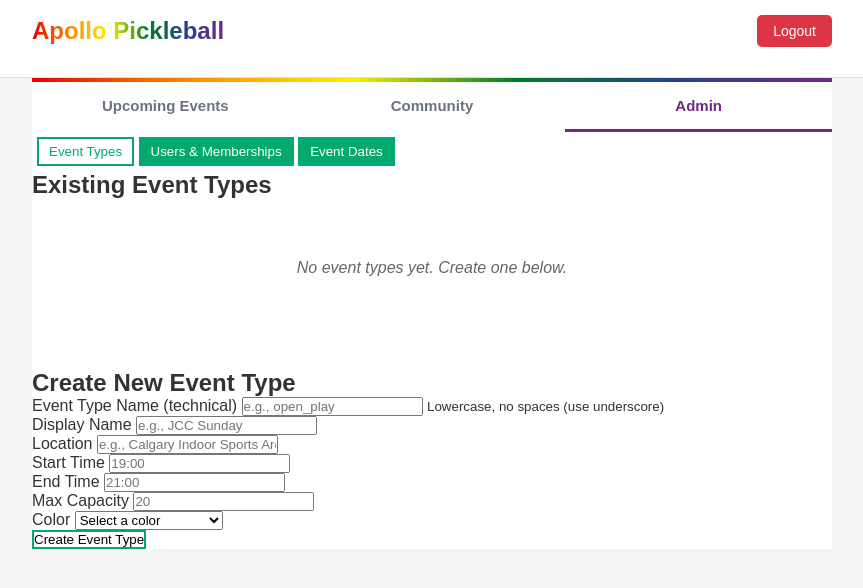
After one commit to scalgary/apollo, a FastAPI app: template my_app/templates/admin.html in a window 1280 px wide. The commit adds this page. Shown: the top 588 px of the page, without its empty margins (208-1071 px from the left). Run offline with FastAPI, Linux system fonts and the light colour scheme; the template is opened without the code that fills it, so the values that code supplies are empty; parts of the project's set-up code (start-up, migrations or seed data) failed here and were passed over.

Commit message:
admin.html plus css

```diff
--- a/my_app/static/styles.css
+++ b/my_app/static/styles.css
@@ -124,7 +124,36 @@ body {
     margin: 0 auto;
     display: flex;
 }
-
+.admin-sub-tabs{
+    padding-top: 5px;
+    padding-left: 5px;
+    margin: 0 auto;
+    padding-bottom: 5px;
+
+
+}
+.admin-tab{
+        padding: 5px 10px;
+
+}
+
+
+.admin-tab.active, button {
+      background-color:white;
+      color:#04AA6D;
+
+}
+.admin-tab, button {
+  background-color: white;
+  color: black;
+  border: 2px solid #04AA6D;
+}
+
+
+.admin-tab, button:hover {
+  background-color: #04AA6D;
+  color: white;
+}
 .tab-link {
     flex: 1;
     text-align: center;
@@ -190,7 +219,16 @@ body {
     border: 2px solid var(--type2-primary);
     font-size: 13px;
 }
-
+/*===========
+  ADMIN
+  ========*/
+
+
+.admin-container {
+    max-width: 800px;
+    margin: 0 auto;
+    background: white;
+}
 /* ============================================
    SCHEDULE CONTAINER
    ============================================ */
@@ -2228,3 +2266,46 @@ body {
         font-size: 24px;
     }
 }
+
+ th, td {
+  border-color: #96D4D4;
+}
+
+
+.admin-section {
+    margin-bottom: 2rem;
+}
+
+.empty-state {
+    color: #666;
+    font-style: italic;
+}
+
+.admin-table {
+    width: 100%;
+    border-collapse: collapse;
+}
+
+.admin-table thead {
+    background-color: #f5f5f5;
+}
+
+.admin-table th,
+.admin-table td {
+    padding: 0.75rem;
+    text-align: left;
+    border-bottom: 1px solid #ddd;
+}
+
+.admin-table th {
+    font-weight: 600;
+}
+
+.color-dot {
+    display: inline-block;
+    width: 1rem;
+    height: 1rem;
+    border-radius: 50%;
+    margin-right: 0.5rem;
+    vertical-align: middle;
+}
--- /dev/null
+++ b/my_app/templates/admin.html
@@ -0,0 +1,160 @@
+<!DOCTYPE html>
+<html>
+<head>
+    <meta charset="UTF-8">
+    <meta name="viewport" content="width=device-width, initial-scale=1.0">
+    <title>Schedule - Apollo</title>
+    <link rel="stylesheet" href="/static/styles.css">
+</head>
+<body>
+    <!-- HEADER -->
+    <div class="header">
+        <div class="header-content">
+            <!-- Ligne 1 : Titre + Logout -->
+            <div class="header-top">
+<h1><span class="full-text">Apollo Pickleball</h1></span></h1>
+                <a href="/logout" class="logout-btn">Logout</a>
+            </div>
+
+
+        </div>
+    </div>
+
+    <!-- SCHEDULE -->
+     <!-- NAVBAR TABS -->
+<div class="navbar-tabs">
+    <a href="/schedule" class="tab-link">Upcoming Events</a>
+    <a href="/community" class="tab-link">Community</a>
+        <a href="/admin" class="tab-link active">Admin</a>
+    </div>
+
+<div class="admin-container">
+
+  <!-- ADMIN SUB-TABS -->
+    <div class="admin-sub-tabs">
+        <button class="admin-tab active" data-tab="event-types">Event Types</button>
+        <button class="admin-tab" data-tab="users">Users & Memberships</button>
+        <button class="admin-tab" data-tab="dates">Event Dates</button>
+    </div>
+    <!-- TAB 1: EVENT TYPES -->
+    <div class="admin-content" id="tab-event-types">
+
+<!-- Existing Event Types Table -->
+<div class="admin-section">
+    <h2>Existing Event Types</h2>
+    {% if event_types|length == 0 %}
+        <p class="empty-state">No event types yet. Create one below.</p>
+    {% else %}
+        <table class="admin-table">
+            <thead>
+                <tr>
+                    <th>Display Name</th>
+                    <th>Location</th>
+                    <th>Capacity</th>
+                    <th>Time Start</th>
+                    <th>Time End</th>
+                    <th>Color</th>
+                </tr>
+            </thead>
+            <tbody>
+                {% for et in event_types %}
+                <tr>
+                    <td>{{ et.display_name }}</td>
+                    <td>{{ et.default_location }}</td>
+                    <td>{{ et.default_max_capacity }}</td>
+                    <td>{{ et.default_time_start }}</td>
+                    <td>{{ et.default_time_end }}</td>
+                    <td>
+                        <span class="color-dot" style="background: {{ et.color }}"></span>
+
+                    </td>
+                </tr>
+                {% endfor %}
+            </tbody>
+        </table>
+    {% endif %}
+</div>
+
+        <!-- Create New Event Type Form -->
+        <div class="admin-section">
+            <h2>Create New Event Type</h2>
+            <form method="POST" action="/api/admin/event-types" class="admin-form">
+
+                <div class="form-group">
+                    <label>Event Type Name (technical)</label>
+                    <input type="text" name="event_type_name"
+                           placeholder="e.g., open_play" required>
+                    <small>Lowercase, no spaces (use underscore)</small>
+                </div>
+
+                <div class="form-group">
+                    <label>Display Name</label>
+                    <input type="text" name="display_name"
+                           placeholder="e.g., JCC Sunday" required>
+                </div>
+
+                <div class="form-group">
+                    <label>Location</label>
+                    <input type="text" name="default_location"
+                           placeholder="e.g., Calgary Indoor Sports Arena" required>
+                </div>
+
+                <div class="form-group">
+                    <label>Start Time</label>
+                    <input type="text" name="default_time_start"
+                           placeholder="19:00" pattern="[0-9]{2}:[0-9]{2}" required>
+                </div>
+
+                <div class="form-group">
+                    <label>End Time</label>
+                    <input type="text" name="default_time_end"
+                           placeholder="21:00" pattern="[0-9]{2}:[0-9]{2}" required>
+                </div>
+
+                <div class="form-group">
+                    <label>Max Capacity</label>
+                    <input type="number" name="default_max_capacity"
+                           placeholder="20" min="1" required>
+                </div>
+
+                <div class="form-group">
+                    <label>Color</label>
+                    <select name="color" required>
+                        <option value="">Select a color</option>
+                        <option value="#3b82f6">🟦 Blue (#3b82f6)</option>
+                        <option value="#f97316">🟧 Orange (#f97316)</option>
+                        <option value="#10b981">🟩 Green (#10b981)</option>
+                        <option value="#8b5cf6">🟪 Purple (#8b5cf6)</option>
+                        <option value="#ef4444">🟥 Red (#ef4444)</option>
+                        <option value="#f59e0b">🟨 Yellow (#f59e0b)</option>
+                        <option value="#ec4899">🩷 Pink (#ec4899)</option>
+                        <option value="#14b8a6">🟦 Teal (#14b8a6)</option>
+                    </select>
+                </div>
+
+                <button type="submit" class="btn-submit">Create Event Type</button>
+            </form>
+        </div>
+    </div>
+
+    </div>
+
+
+        <!-- JavaScript for tab switching -->
+    <script>
+        // Tab switching logic
+        document.querySelectorAll('.admin-tab').forEach(btn => {
+            btn.addEventListener('click', () => {
+                // Remove active from all
+                document.querySelectorAll('.admin-tab').forEach(b => b.classList.remove('active'));
+                document.querySelectorAll('.admin-content').forEach(c => c.style.display = 'none');
+
+                // Add active to clicked
+                btn.classList.add('active');
+                const tabName = btn.dataset.tab;
+                document.getElementById('tab-' + tabName).style.display = 'block';
+            });
+        });
+    </script>
+</body>
+</html>
```
